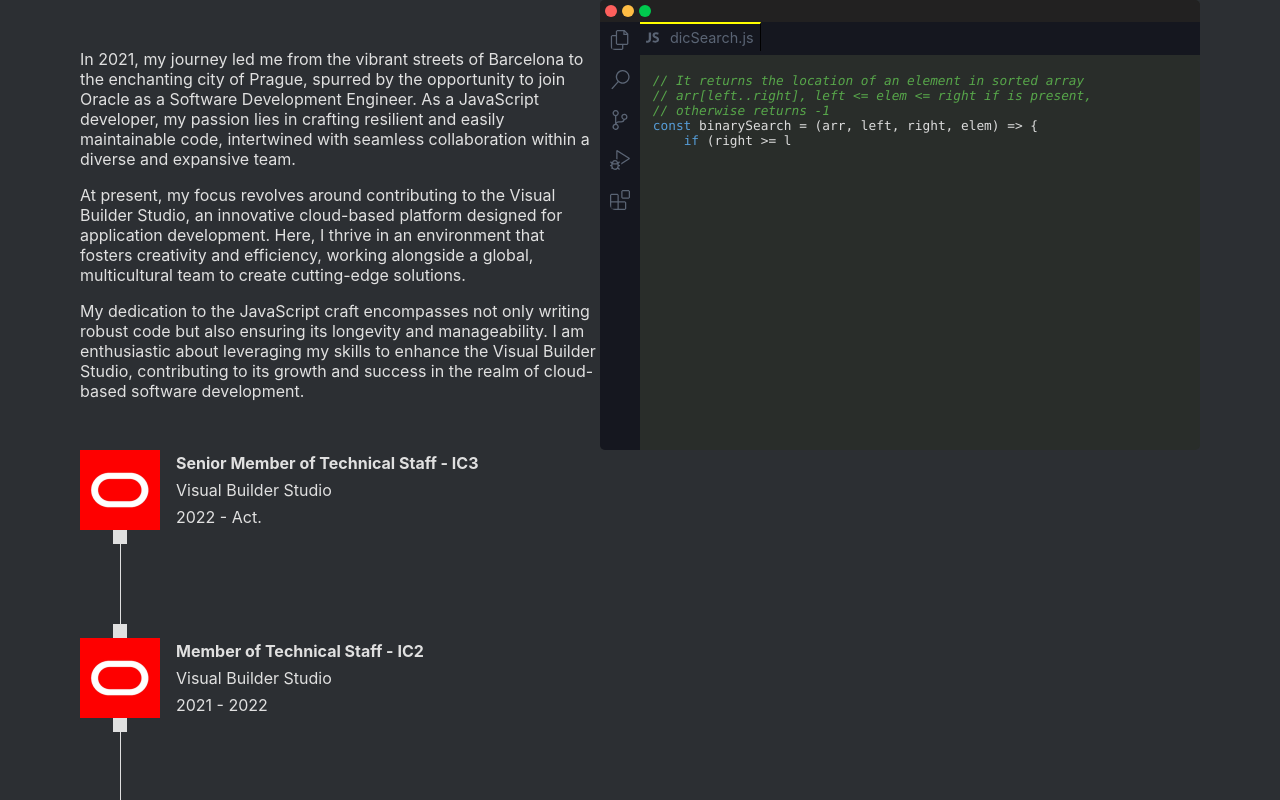
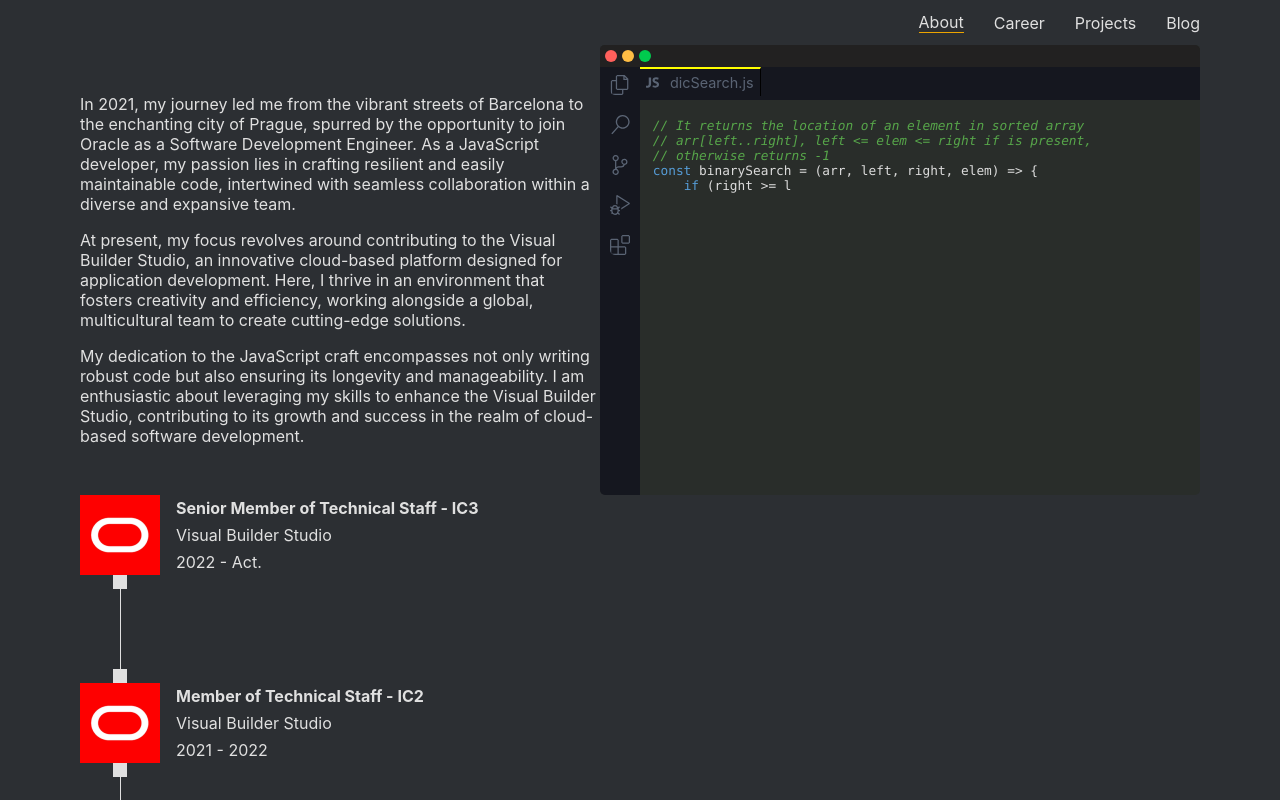
Before and after one commit to roguib/personal-site, a React (Create React App) app: page / in a window 1280 px wide. Shown: the top 800 px of the page. Built offline with nearby package versions, Linux system fonts and the light colour scheme.

Commit message:
initial implementation of the header

```diff
--- a/src/App.js
+++ b/src/App.js
@@ -3,10 +3,12 @@
 import ProjectCard from "./components/projectCard";
 import JobHistory from './components/JobHistory/JobHistory';
 import PersonalDescription from './components/PersonalDescription/PersonalDescription';
+import Header from './components/Header/Header';
 
 function App() {
   return (
     <div>
+      <Header />
       <div style={{display: 'flex'}}>
         <div className="col">
           <PersonalDescription />
--- /dev/null
+++ b/src/components/Header/Header.css
@@ -0,0 +1,21 @@
+.header-wrapper {
+    height: 45px;
+    display: flex;
+    align-items: center;
+    justify-content: flex-end;
+}
+
+a {
+    /* don't underline the anchor */
+    text-decoration: none;
+    color: var(--platinum);
+    cursor: pointer;
+}
+
+.item-selected {
+    border-bottom: 1px solid var(--harvest-gold);
+}
+
+a:not(:last-child) {
+    margin-right: 30px;
+}
--- /dev/null
+++ b/src/components/Header/Header.js
@@ -0,0 +1,37 @@
+import './Header.css';
+import { useState } from 'react';
+
+const HEADER_DATA = [{
+    label: 'About',
+}, {
+    label: 'Career',
+}, {
+    label: 'Projects',
+}, {
+    label: 'Blog'
+}];
+
+function Header() {
+    const [itemSelected, setItemSelected] = useState(0);
+
+    const handleItemSelection = (e, itemIndex) => {
+        e.preventDefault();
+        e.stopPropagation();
+        setItemSelected(itemIndex);
+    }
+
+    return (
+        <div class="header-wrapper">
+            {HEADER_DATA.map(({ label }, index) => (
+                <a
+                    className={`${itemSelected === index ? 'item-selected' : ''}`}
+                    onClick={(e) => handleItemSelection(e, index)}
+                    onKeyDown={(e) => handleItemSelection(e, index)}>
+                    {label}
+                </a>
+            ))}
+        </div>
+    );
+}
+
+export default Header;
```
